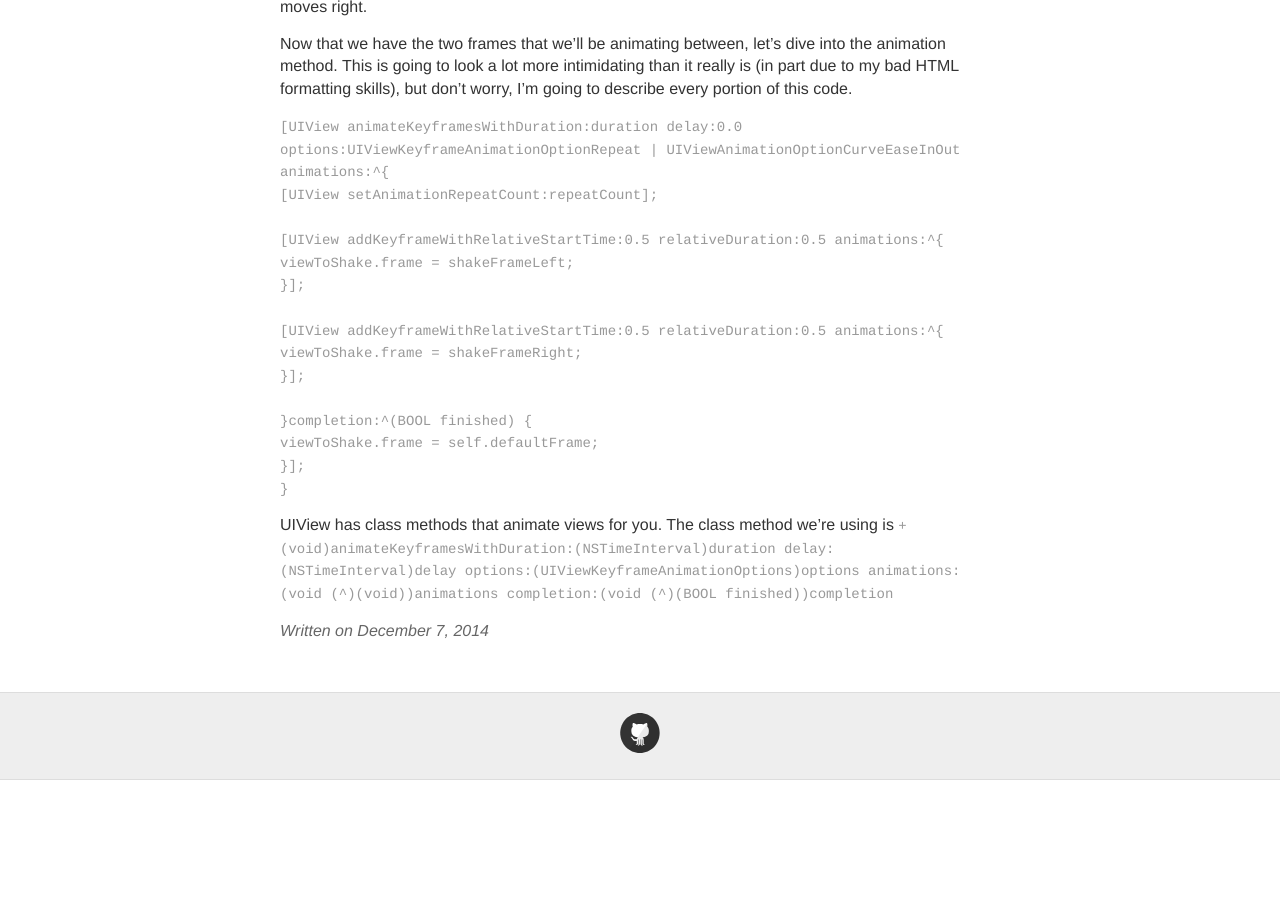
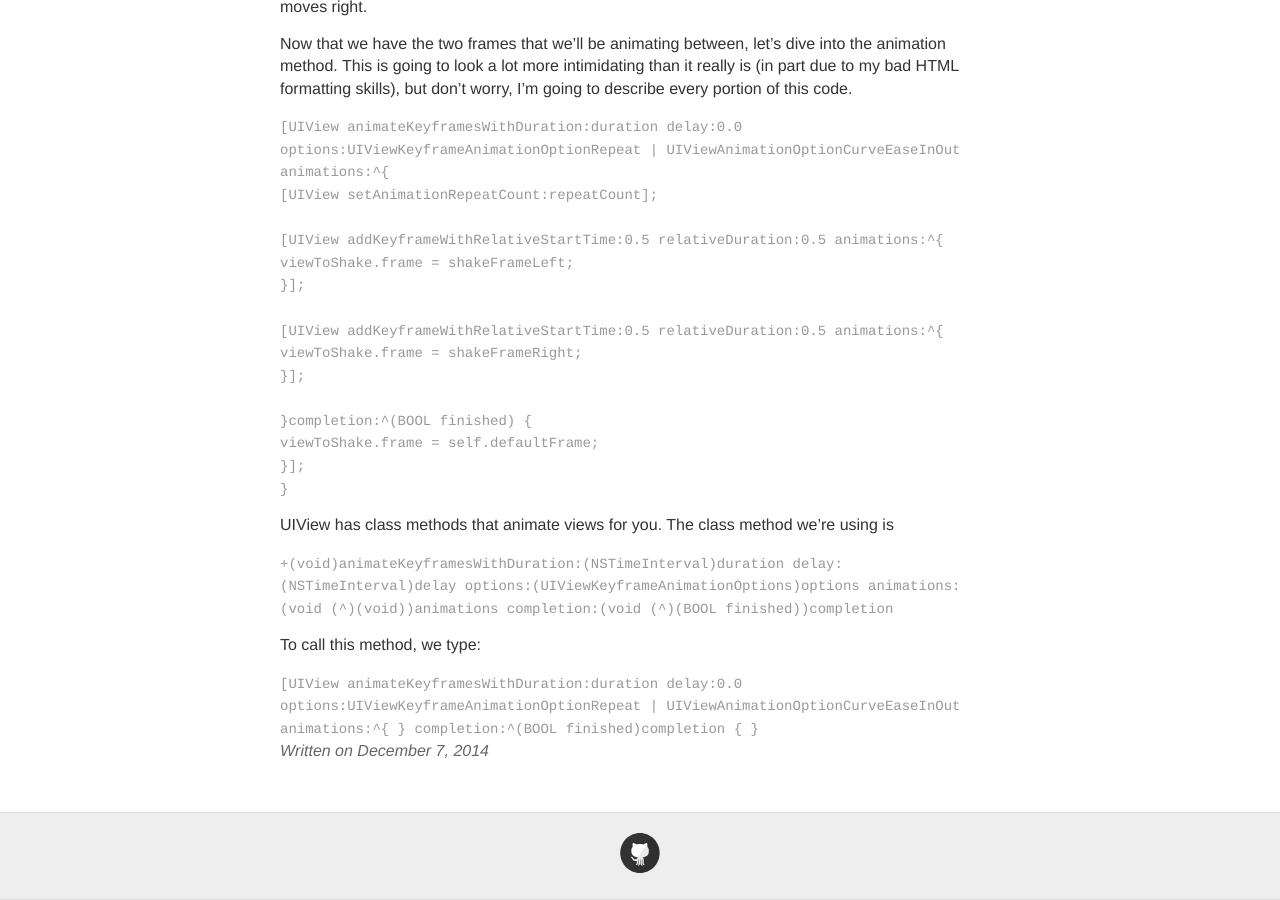
Before and after one commit to trentyou/trentyou.github.io, a Jekyll site: the page built from _posts/2014-12-7-Shaking a UIView.md, in a window 1280 px wide and 900 px high, scrolled down 4317 px. Built offline with Jekyll 4.4.1, drawn with Linux system fonts in a browser that asks for light colours; before the commit the page ends 5097 px from its top, so only the background shows below that.

Commit message:
Updated 2014-12-7-Shaking a UIView.md

```diff
--- a/_posts/2014-12-7-Shaking a UIView.md
+++ b/_posts/2014-12-7-Shaking a UIView.md
@@ -189,6 +189,7 @@ Now that we have the two frames that we'll be animating between, let's dive into
 </div>
 
 UIView has class methods that animate views for you. The class method we're using is
+
 <code>
 +(void)animateKeyframesWithDuration:(NSTimeInterval)duration
                                delay:(NSTimeInterval)delay
@@ -196,3 +197,14 @@ UIView has class methods that animate views for you. The class method we're usin
                           animations:(void (^)(void))animations
                           completion:(void (^)(BOOL finished))completion
 </code>
+
+To call this method, we type:
+
+
+<div style = "width:700px">
+<code>
+[UIView animateKeyframesWithDuration:duration delay:0.0 options:UIViewKeyframeAnimationOptionRepeat | UIViewAnimationOptionCurveEaseInOut animations:^{
+} completion:^(BOOL finished)completion {
+}
+</code>
+</div>
```
